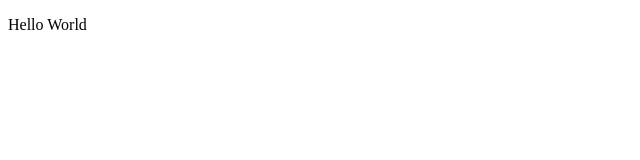
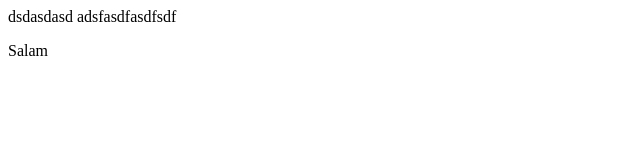
Before and after one commit to FaridCG/testCode, a plain HTML site: page index.html in a window 1280 px wide. Shown: the whole page, without its empty margins (0-640 px from the left). Drawn offline with Linux system fonts and the light colour scheme.

Commit message:
Update index.html

```diff
--- a/index.html
+++ b/index.html
@@ -5,6 +5,11 @@
     <title></title>
   </head>
   <body>
-<p>Hello World</p>
+
+dsdasdasd
+adsfasdfasdfsdf
+
+<p>Salam</p>
+
   </body>
 </html>
```
